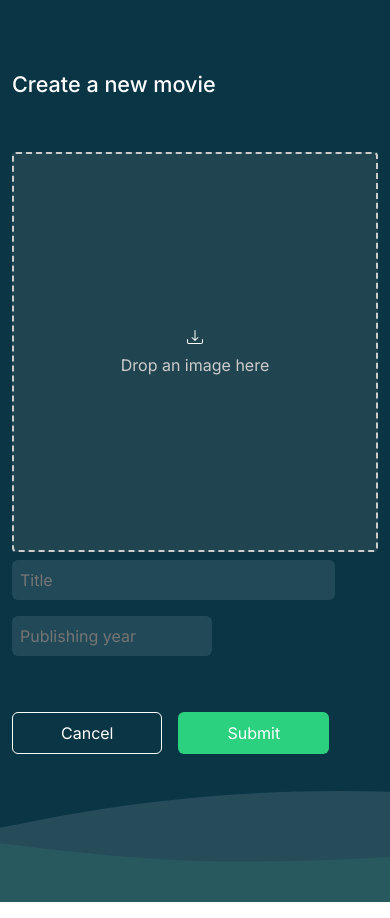
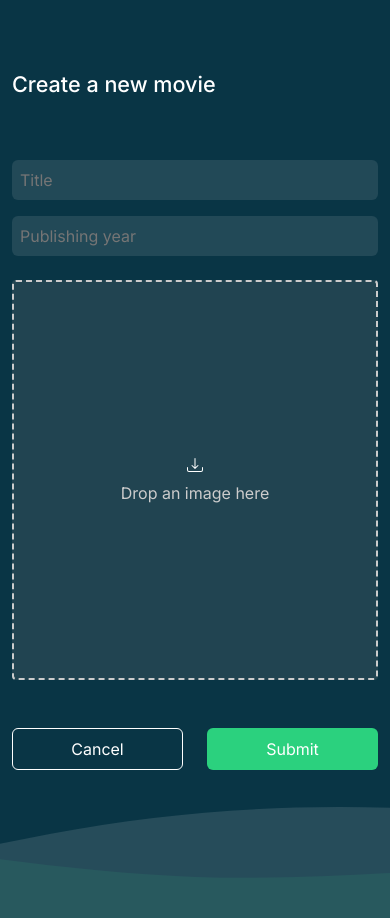
Before and after one commit to jigneshkmistry/movie-ui, a Next.js app: page /movieList/createMovie in a window 390 px wide. Built offline with nearby package versions, Linux system fonts and the light colour scheme.

Commit message:
create movie page changes

```diff
--- a/src/app/components/imageInput.jsx
+++ b/src/app/components/imageInput.jsx
@@ -4,7 +4,7 @@ import Image from "next/image";
 import React, { useState, useRef, DragEvent, ChangeEvent } from "react";
 import { Download } from "react-bootstrap-icons";
 
-const ImageInput = () => {
+const ImageInput = ({ onImageUpload }) => {
   const [isDragging, setIsDragging] = useState(false);
   const [image, setImage] = useState(null);
   const fileInputRef = useRef(null);
@@ -36,6 +36,7 @@ const ImageInput = () => {
       const file = files[0];
       if (file.type.startsWith("image/")) {
         setImage(file);
+        onImageUpload(URL.createObjectURL(file));
       }
     }
   };
@@ -44,6 +45,7 @@ const ImageInput = () => {
     const files = e.target.files;
     if (files && files.length > 0) {
       setImage(files[0]);
+      onImageUpload(URL.createObjectURL(files[0]));
     }
   };
 
--- a/src/app/components/inputField.jsx
+++ b/src/app/components/inputField.jsx
@@ -2,12 +2,10 @@ import React, { forwardRef } from "react";
 
 const InputField = forwardRef((props, ref) => {
   return (
-    <div>
-      <input
-        {...props}
-        className={"bg-movies-input p-2 border-0 my-2 rounded"}
-      />
-    </div>
+    <input
+      {...props}
+      className={`bg-movies-input p-2 border-0 my-2 rounded ${props.className}`}
+    />
   );
 });
 
--- a/src/app/movieList/createMovie/page.jsx
+++ b/src/app/movieList/createMovie/page.jsx
@@ -4,7 +4,7 @@ import ButtonComponent from "../../components/button";
 import ImageInput from "../../components/imageInput";
 import InputField from "../../components/inputField";
 import { ErrorMessage } from "@hookform/error-message";
-import React from "react";
+import React, { useState } from "react";
 
 import { Container, Row, Col } from "react-bootstrap";
 import { useForm, Controller } from "react-hook-form";
@@ -17,6 +17,11 @@ const CreateMovie = () => {
   const { enqueueSnackbar } = useSnackbar();
   const [postMovies] = usePostMoviesMutation();
 
+  const [imageUrl, setImageUrl] = useState(null);
+  const handleImageUpload = (url) => {
+    setImageUrl(url);
+  };
+
   const {
     control,
     handleSubmit,
@@ -28,6 +33,7 @@ const CreateMovie = () => {
     const title = data.title;
     const publishing_year = parseInt(data.publishingYear, 10);
     const poster =
+      // imageUrl; right now using dummy url
       "https://static.wikia.nocookie.net/jamescameronsavatar/images/1/15/Avatar_poster.jpg/revision/latest/scale-to-width/360?cb=20100103203426";
 
     try {
@@ -53,10 +59,7 @@ const CreateMovie = () => {
         </h4>
       </div>
       <Row style={{ marginTop: "30px" }}>
-        <Col lg={6} md={6} sm={12} xs={12}>
-          <ImageInput />
-        </Col>
-        <Col lg={3} md={6} sm={12} xs={12}>
+        <Col lg={3} md={6} sm={12} xs={12} className="d-md-none d-block">
           <div>
             <Controller
               control={control}
@@ -73,9 +76,70 @@ const CreateMovie = () => {
                     value={value || getValues("title")}
                     onChange={(value) => onChange(value)}
                     placeholder="Title"
-                    style={{
-                      width: "323px",
+                    className="col-12 col-md-12 col-sm-8"
+                  />
+                </>
+              )}
+            />
+            <ErrorMessage
+              errors={errors}
+              name={"title"}
+              render={({ message }) => (
+                <span className="error-message">{message}</span>
+              )}
+            />
+          </div>
+          <div className="w-100 mb-3">
+            <Controller
+              control={control}
+              name={"publishingYear"}
+              defaultValue={""}
+              rules={{
+                required: "This field is required",
               }}
+              render={({ field: { onChange, value } }) => (
+                <>
+                  <InputField
+                    type="number"
+                    name="publishingYear"
+                    value={value || getValues("publishingYear")}
+                    onChange={(value) => onChange(value)}
+                    placeholder="Publishing year"
+                    className="col-12 col-md-10 col-sm-8"
+                  />
+                </>
+              )}
+            />
+            <ErrorMessage
+              errors={errors}
+              name={"publishingYear"}
+              render={({ message }) => (
+                <span className="error-message">{message}</span>
+              )}
+            />
+          </div>
+        </Col>
+        <Col lg={6} md={6} sm={12} xs={12}>
+          <ImageInput onImageUpload={handleImageUpload} />
+        </Col>
+        <Col lg={3} md={6} sm={12} xs={12} className="d-md-block d-none ">
+          <div>
+            <Controller
+              control={control}
+              name={"title"}
+              defaultValue={""}
+              rules={{
+                required: "This field is required",
+              }}
+              render={({ field: { onChange, value } }) => (
+                <>
+                  <InputField
+                    type="text"
+                    name="title"
+                    value={value || getValues("title")}
+                    onChange={(value) => onChange(value)}
+                    placeholder="Title"
+                    className="col-12 col-md-12 col-sm-8"
                   />
                 </>
               )}
@@ -104,9 +168,7 @@ const CreateMovie = () => {
                     value={value || getValues("publishingYear")}
                     onChange={(value) => onChange(value)}
                     placeholder="Publishing year"
-                    style={{
-                      width: "200px",
-                    }}
+                    className="col-12 col-md-10 col-sm-8"
                   />
                 </>
               )}
@@ -120,18 +182,40 @@ const CreateMovie = () => {
             />
           </div>
 
-          <div className="d-flex flex-row gap-3 mt-5">
+          <Row className="d-flex flex-row mt-5 ">
+            <div className=" col-6 col-md-6 col-sm-8">
               <ButtonComponent
                 title="Cancel"
                 onPress={() => router.push("/movieList")}
-              btnContainerOverrideStyle="bg-movies-primary  bg-movie-button-border px-5"
+                btnContainerOverrideStyle="bg-movies-primary  bg-movie-button-border w-100"
               />
+            </div>
+            <div className="col-6 col-md-6 col-sm-8">
               <ButtonComponent
                 title="Submit"
                 onPress={handleSubmit(onSubmit)}
-              btnContainerOverrideStyle="px-5"
+                btnContainerOverrideStyle="w-100"
               />
             </div>
+          </Row>
+        </Col>
+        <Col lg={3} md={6} sm={12} xs={12} className="d-md-none d-block">
+          <Row className="d-flex flex-row mt-5 ">
+            <div className=" col-6 col-md-6 col-sm-8">
+              <ButtonComponent
+                title="Cancel"
+                onPress={() => router.push("/movieList")}
+                btnContainerOverrideStyle="bg-movies-primary  bg-movie-button-border w-100"
+              />
+            </div>
+            <div className="col-6 col-md-6 col-sm-8">
+              <ButtonComponent
+                title="Submit"
+                onPress={handleSubmit(onSubmit)}
+                btnContainerOverrideStyle="w-100"
+              />
+            </div>
+          </Row>
         </Col>
       </Row>
     </Container>
--- a/src/app/movieList/page.jsx
+++ b/src/app/movieList/page.jsx
@@ -60,7 +60,7 @@ const MovieList = () => {
         </div>
         <div>
           <h6 className="py-4 d-flex align-items-center gap-2">
-            Log Out{" "}
+            <span className="d-none d-md-inline">Log Out </span>
             <BoxArrowRight
               color="#fff"
               className="fs-6"
@@ -75,7 +75,7 @@ const MovieList = () => {
             {moviesData.rows
               .slice(indexOfFirstMovie, indexOfLastMovie)
               .map((movie, index) => (
-                <Col key={movie.id || index} lg={3} md={6} sm={12} xs={12}>
+                <Col key={movie.id || index} lg={3} md={6} sm={6} xs={6}>
                   <MovieCard
                     title={movie.title}
                     year={movie.publishing_year}
--- a/src/redux/Provider.jsx
+++ b/src/redux/Provider.jsx
@@ -3,9 +3,22 @@
 import { Provider } from "react-redux";
 import { store } from "./store";
 import React from "react";
+import { SnackbarProvider } from "notistack";
 
 function Providers({ children }) {
-  return <Provider store={store}>{children}</Provider>;
+  return (
+    <Provider store={store}>
+      <SnackbarProvider
+        maxSnack={3}
+        anchorOrigin={{
+          vertical: "top",
+          horizontal: "right",
+        }}
+      >
+        {children}
+      </SnackbarProvider>
+    </Provider>
+  );
 }
 
 export default Providers;
```
Also changed, not shown: src/app/movieList/movieCard.jsx (+8 -1 lines). Lines whose indentation alone changed are shown as unchanged.
